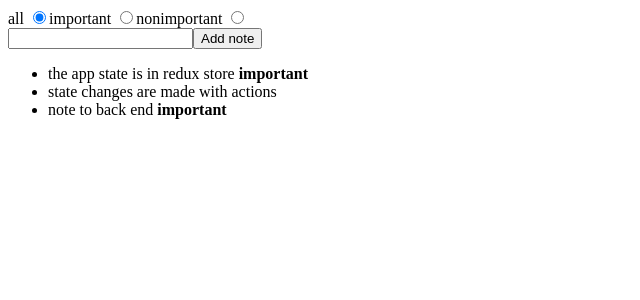
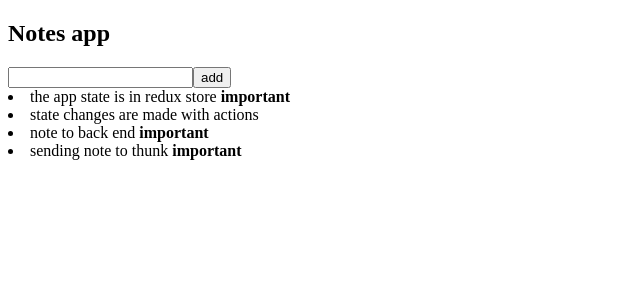
Before and after one commit to AkashSunar/fullstack-workshops, a React (Vite) app in the folder part6/redux-notes/: page / in a window 1280 px wide. Shown: the top 300 px of the page, without its empty margins (0-640 px from the left). Built offline with nearby package versions, Linux system fonts and the light colour scheme; data requests are answered from the project's data file.

Commit message:
getting notes using reactQuery

```diff
--- a/part6/redux-notes/db.json
+++ b/part6/redux-notes/db.json
@@ -14,6 +14,11 @@
       "content": "note to back end",
       "important": true,
       "id": 3
+    },
+    {
+      "content": "sending note to thunk",
+      "important": true,
+      "id": 4
     }
   ]
 }
--- a/part6/redux-notes/package.json
+++ b/part6/redux-notes/package.json
@@ -32,6 +32,7 @@
   },
   "dependencies": {
     "@reduxjs/toolkit": "^1.9.5",
+    "@tanstack/react-query": "^4.35.3",
     "axios": "^1.5.0",
     "react": "^18.2.0",
     "react-dom": "^18.2.0",
--- a/part6/redux-notes/src/App.jsx
+++ b/part6/redux-notes/src/App.jsx
@@ -6,6 +6,7 @@ import VisibilityFilter from "./components/VisibilityFilter";
 import { useDispatch } from "react-redux";
 import { createNote } from "./reducers/noteReducer";
 import services from "./services/notes";
+
 
 const App = () => {
   // const [filter, setFilter] = useState("ALL");
--- a/part6/redux-notes/src/components/NoteForm.jsx
+++ b/part6/redux-notes/src/components/NoteForm.jsx
@@ -1,5 +1,5 @@
 import { useSelector, useDispatch } from "react-redux";
-import { createNote } from "../reducers/noteReducer";
+import { createNote, makeNote } from "../reducers/noteReducer";
 
 const NoteForm = () => {
   const dispatch = useDispatch();
@@ -11,10 +11,7 @@ const NoteForm = () => {
       important: true,
       id: notes.length + 1,
     };
-
-    notesServices.createNew(newNote).then((myNote) => {
-      dispatch(createNote(myNote));
-    });
+    dispatch(makeNote(newNote));
     // store.dispatch(createNote(newNote));
     event.target.myInput.value = "";
   };
--- a/part6/redux-notes/src/index.jsx
+++ b/part6/redux-notes/src/index.jsx
@@ -1,28 +1,17 @@
 import { createRoot } from "react-dom/client";
 // import { createStore, combineReducers } from "redux";
-import { configureStore } from "@reduxjs/toolkit";
-import App from "./App";
-import noteReducer from "./reducers/noteReducer";
-import { Provider } from "react-redux";
-import filterReducer from "./reducers/filterReducer";
+import App from "./reactQueryApp";
+import { QueryClient, QueryClientProvider } from "@tanstack/react-query";
+// import { Provider } from "react-redux";
+// import store from "./store";
 
-// const reducer = combineReducers({
-//   notes: noteReducer,
-//   filter: filterReducer,
-// });
-// const store = createStore(reducer);
 
-const store = configureStore({
-  reducer: {
-    notes: noteReducer,
-    filter: filterReducer,
-  },
-});
 
+const queryClient = new QueryClient();
 const container = document.getElementById("root");
 const root = createRoot(container);
 root.render(
-  <Provider store={store}>
+  <QueryClientProvider client={queryClient}>
     <App />
-  </Provider>
+  </QueryClientProvider>
 );
--- /dev/null
+++ b/part6/redux-notes/src/reactQueryApp.jsx
@@ -0,0 +1,46 @@
+import { useQuery } from "@tanstack/react-query";
+import { getNotes } from "./requests";
+
+
+const App = () => {
+  const addNote = async (event) => {
+    event.preventDefault();
+    const content = event.target.note.value;
+    event.target.note.value = "";
+    console.log(content);
+  };
+
+  const toggleImportance = (note) => {
+    console.log("toggle importance of", note.id);
+  };
+
+  const result = useQuery({
+    queryKey: ["notes"],
+    queryFn: getNotes,
+  });
+  console.log(JSON.parse(JSON.stringify(result)));
+
+  if (result.isLoading) {
+    return <div>loading data...</div>;
+  }
+
+  const notes = result.data;
+
+  return (
+    <div>
+      <h2>Notes app</h2>
+      <form onSubmit={addNote}>
+        <input name="note" />
+        <button type="submit">add</button>
+      </form>
+      {notes.map((note) => (
+        <li key={note.id} onClick={() => toggleImportance(note)}>
+          {note.content}
+          <strong> {note.important ? "important" : ""}</strong>
+        </li>
+      ))}
+    </div>
+  );
+};
+
+export default App;
--- a/part6/redux-notes/src/reducers/noteReducer.js
+++ b/part6/redux-notes/src/reducers/noteReducer.js
@@ -22,12 +22,12 @@ const noteReducer = createSlice({
 });
 
 const { createNote, toggleImportantOf } = noteReducer.actions;
-// const makeNote = (newNote) => {
-//   return async (dispatch) => {
-//     const myNote = notesServices.createNew(newNote);
-//     dispatch(createNote(newNote))
-//   }
-// }
+const makeNote = (newNote) => {
+  return async (dispatch) => {
+    const myNote = notesServices.createNew(newNote);
+    dispatch(createNote(newNote))
+  }
+}
 
 // const noteReducer = (state = initialState, action) => {
 //   switch (action.type) {
@@ -61,5 +61,5 @@ const { createNote, toggleImportantOf } = noteReducer.actions;
 //     },
 //   };
 // };
-export { createNote, toggleImportantOf };
+export { createNote, toggleImportantOf,makeNote };
 export default noteReducer.reducer;
--- /dev/null
+++ b/part6/redux-notes/src/requests.js
@@ -0,0 +1,5 @@
+import axios from "axios";
+export const getNotes = () =>
+  axios.get("http://localhost:3001/notes").then((res) => {
+    return res.data;
+  });
--- /dev/null
+++ b/part6/redux-notes/src/store.js
@@ -0,0 +1,11 @@
+import { configureStore } from "@reduxjs/toolkit";
+import noteReducer from "./reducers/noteReducer";
+import filterReducer from "./reducers/filterReducer";
+const store = configureStore({
+  reducer: {
+    notes: noteReducer,
+    filter: filterReducer,
+  },
+});
+
+export default store;
```
